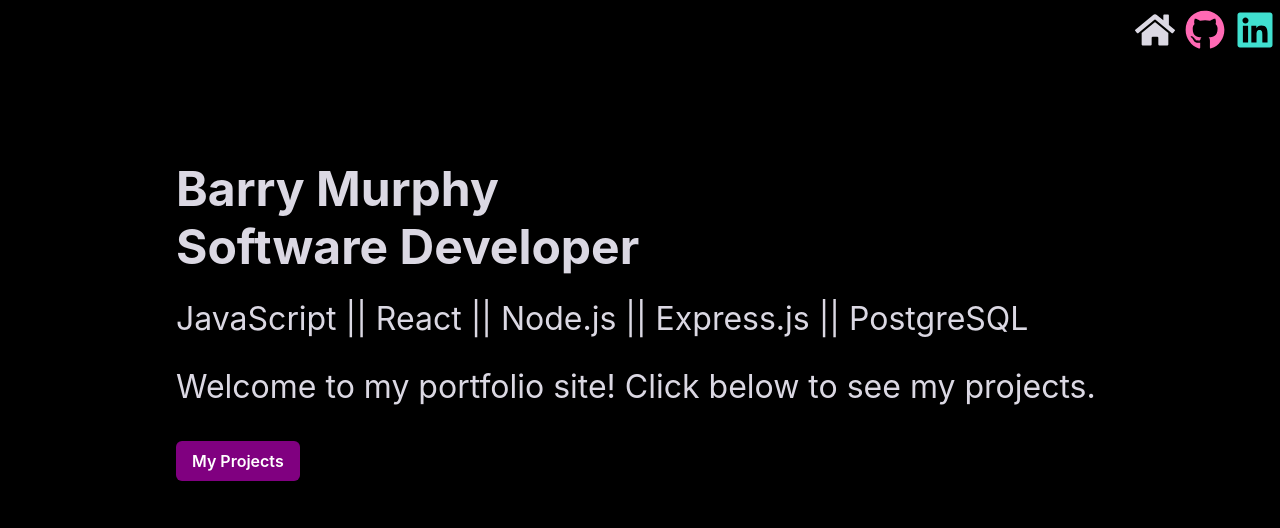
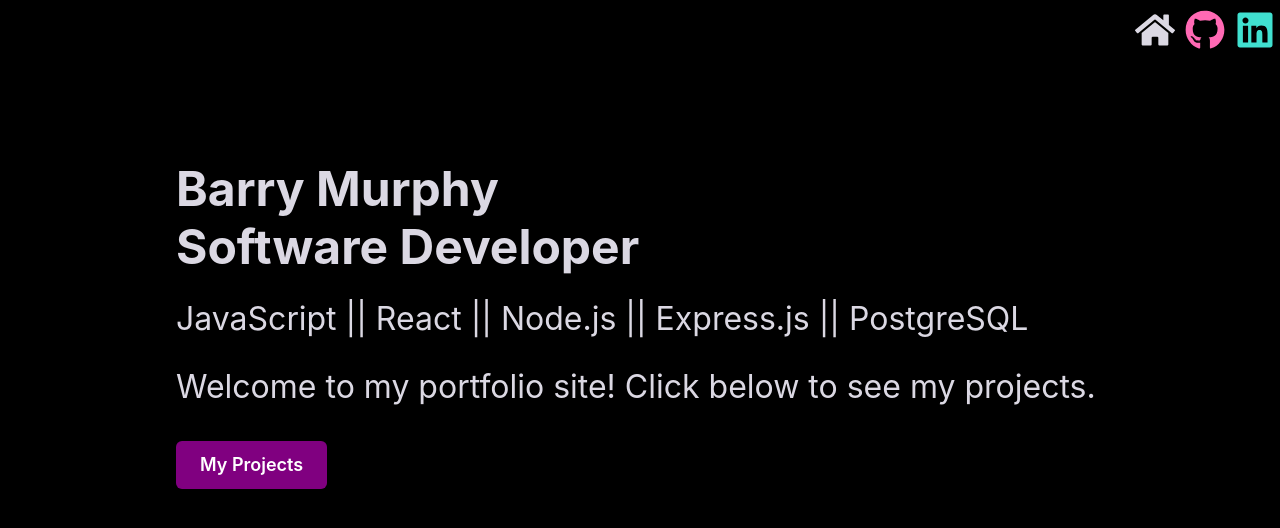
Before and after one commit to BTMurph0/portfolio, a React (Vite) app in the folder my-portfolio/: page / in a window 1280 px wide. Shown: the top 528 px of the page. Built offline with nearby package versions, Linux system fonts and the light colour scheme.

Commit message:
increased button size

```diff
--- a/my-portfolio/src/components/ProjectsLink.jsx
+++ b/my-portfolio/src/components/ProjectsLink.jsx
@@ -6,7 +6,7 @@ export function ProjectsLink() {
     <>
 
         <Link to="projects">
-        <Button marginTop="30px" bg="purple" color="white" >My Projects</Button>
+        <Button size="lg" marginTop="30px" bg="purple" color="white" >My Projects</Button>
         </Link>
 
     </>
--- a/my-portfolio/src/pages/Dashboard.jsx
+++ b/my-portfolio/src/pages/Dashboard.jsx
@@ -10,7 +10,7 @@ export function Dashboard() {
         <Text fontSize="2rem" marginTop="20px" color="#DBD8E3">JavaScript || React || Node.js || Express.js || PostgreSQL</Text>
         <Text fontSize="2rem" marginTop="20px" color="#DBD8E3">Welcome to my portfolio site! Click below to see my projects.</Text>
         <ProjectsLink />
-        <Box my="50px"></Box>
+        <Box my="100px"></Box>
       </Container>
 
     </>
```
